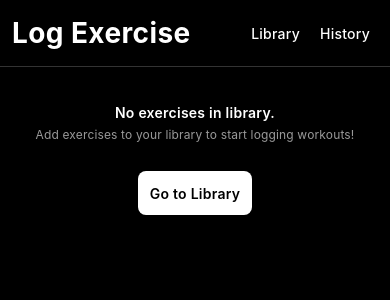
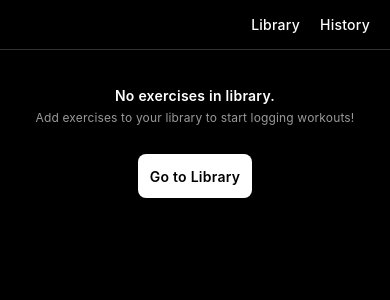
Before and after one commit to barelyhuman/workout-logger, a React Native app: screen /Home in a window 390 px wide. Shown: the top 300 px of the page. Built offline with nearby package versions, Linux system fonts and the light colour scheme.

Commit message:
Remove "Log Exercise" header from home screen
Co-authored-by: barelyhuman <43572006+barelyhuman@users.noreply.github.com>

```diff
--- a/src/screens/LogExerciseScreen.js
+++ b/src/screens/LogExerciseScreen.js
@@ -94,7 +94,6 @@ export const LogExerciseScreen = ({ navigation }) => {
     <SafeAreaView style={styles.container}>
       <StatusBar style="light" />
       <View style={styles.header}>
-        <Text style={styles.title}>Log Exercise</Text>
         <View style={styles.headerButtons}>
           <TouchableOpacity
             style={styles.headerButton}
@@ -197,19 +196,12 @@ const styles = StyleSheet.create({
   },
   header: {
     flexDirection: 'row',
-    justifyContent: 'space-between',
+    justifyContent: 'flex-end',
     alignItems: 'center',
     paddingHorizontal: theme.spacing.md,
-    paddingVertical: theme.spacing.lg,
+    paddingVertical: theme.spacing.md,
     borderBottomWidth: 1,
     borderBottomColor: theme.colors.border,
-  },
-  title: {
-    fontSize: theme.typography.title.fontSize,
-    fontWeight: theme.typography.title.fontWeight,
-    letterSpacing: theme.typography.title.letterSpacing,
-    lineHeight: theme.typography.title.lineHeight,
-    color: theme.colors.text,
   },
   headerButtons: {
     flexDirection: 'row',
```
